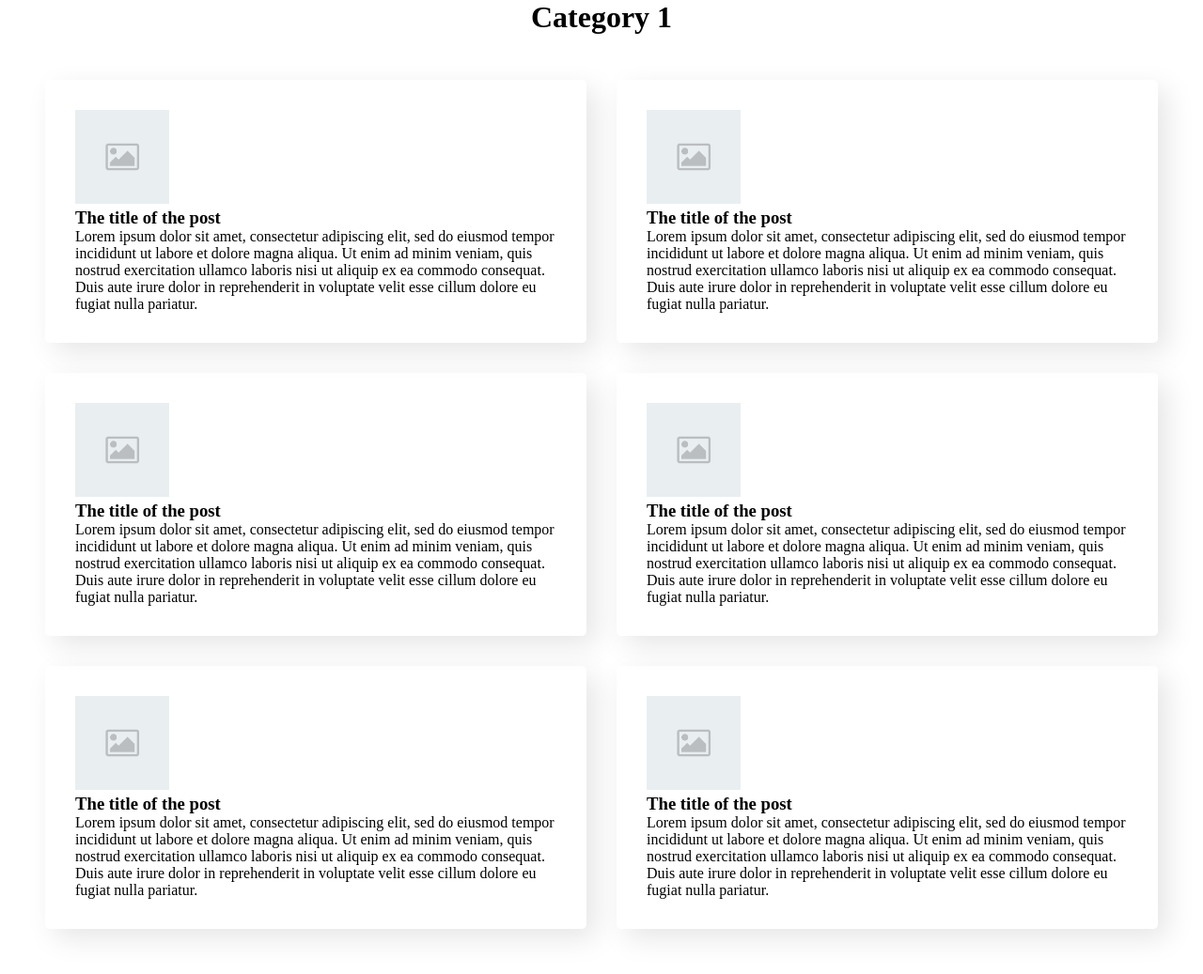
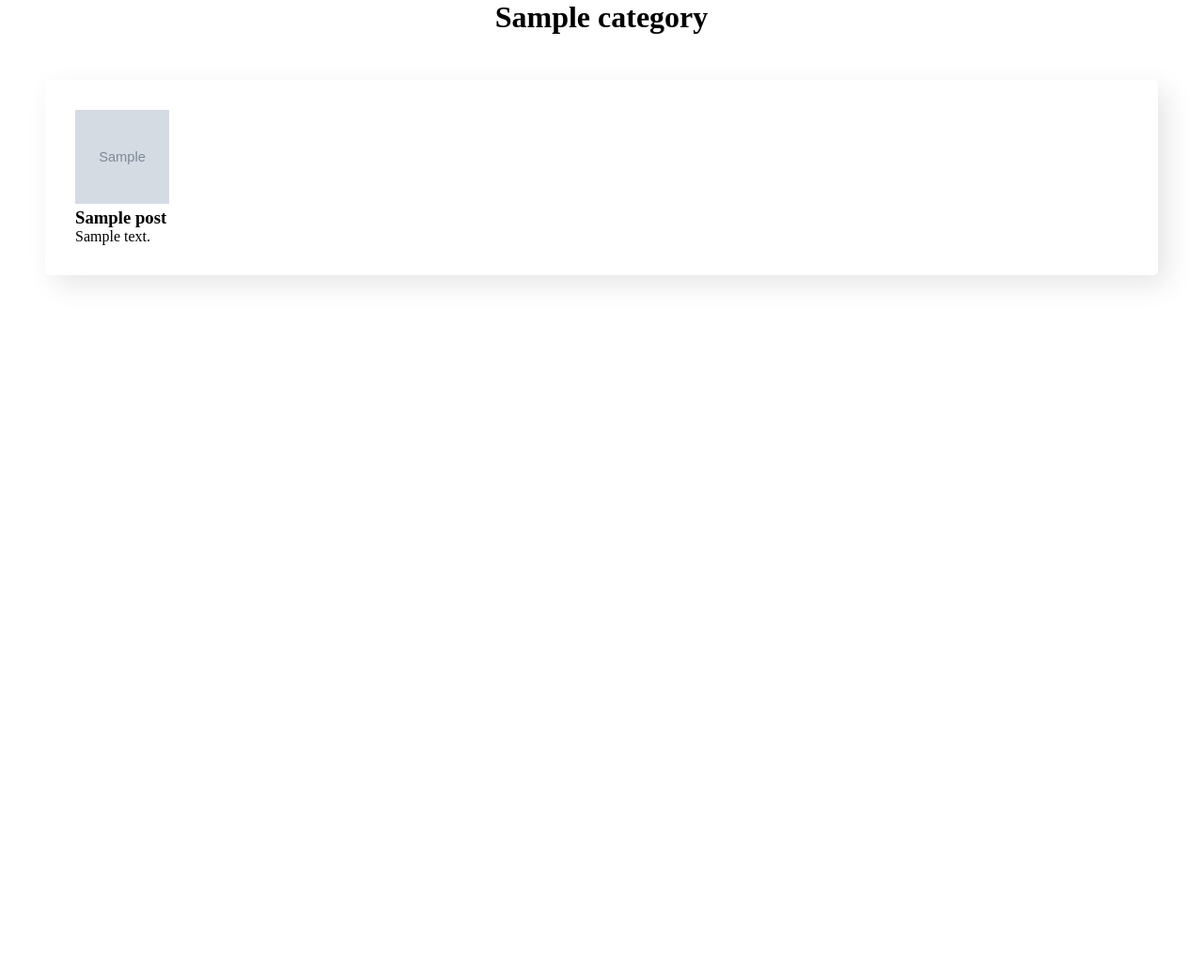
Before and after one commit to esekcacttus/basic-web-development-website-and-cms, a PHP site: page /front/index.php in a window 1280 px wide. Shown: the part 104-1141 px from the top of the page at 94% size. After the commit the page ends 407 px from the top, so only its background shows below. Run offline with PHP 8.4, Linux system fonts and the light colour scheme; tables that the repository leaves empty hold one stand-in row (values such as "Sample post"); grey boxes marked "Sample" are stand-in pictures.

Commit message:
Included categories and posts from db
Added categories and posts from db in Home Page

```diff
--- a/front/index.php
+++ b/front/index.php
@@ -1,50 +1,28 @@
 <?php include 'header.php';?>
 
-<h1 class="category_title">Category 1</h1>
-<div class="container">
-    <div class="article">
-        <img class="card_image" src="images/default-placeholder.png"></img>
-        <h3>The title of the post</h3>
-        <p>Lorem ipsum dolor sit amet, consectetur adipiscing elit, sed do eiusmod tempor incididunt ut labore et dolore magna aliqua.
-            Ut enim ad minim veniam, quis nostrud exercitation ullamco laboris nisi ut aliquip ex ea commodo consequat.
-            Duis aute irure dolor in reprehenderit in voluptate velit esse cillum dolore eu fugiat nulla pariatur. </p>
+<?php
+    foreach($categories as $category){
+
+        $categoryPosts = getPostsByCategoryId($category['id']);
+        if(empty($categoryPosts)){
+            continue;
+        }
+?>
+    <h1 class="category_title"><?php echo $category['category_name'] ?></h1>
+
+    <div class="container">
+    <?php
+        foreach($categoryPosts as $post){
+    ?>
+        <div class="article">
+            <img class="card_image" src="<?php echo $post['img_link'] ?>"></img>
+            <h3><?php echo $post['title'] ?></h3>
+            <p><?php echo $post['description'] ?> </p>
+        </div>
+
+    <?php } ?>
     </div>
-    <div class="article">
-        <img class="card_image" src="images/default-placeholder.png"></img>
-        <h3>The title of the post</h3>
-        <p>Lorem ipsum dolor sit amet, consectetur adipiscing elit, sed do eiusmod tempor incididunt ut labore et dolore magna aliqua.
-            Ut enim ad minim veniam, quis nostrud exercitation ullamco laboris nisi ut aliquip ex ea commodo consequat.
-            Duis aute irure dolor in reprehenderit in voluptate velit esse cillum dolore eu fugiat nulla pariatur. </p>
-    </div>
-    <div class="article">
-        <img class="card_image" src="images/default-placeholder.png"></img>
-        <h3>The title of the post</h3>
-        <p>Lorem ipsum dolor sit amet, consectetur adipiscing elit, sed do eiusmod tempor incididunt ut labore et dolore magna aliqua.
-            Ut enim ad minim veniam, quis nostrud exercitation ullamco laboris nisi ut aliquip ex ea commodo consequat.
-            Duis aute irure dolor in reprehenderit in voluptate velit esse cillum dolore eu fugiat nulla pariatur. </p>
-    </div>
-    <div class="article">
-        <img class="card_image" src="images/default-placeholder.png"></img>
-        <h3>The title of the post</h3>
-        <p>Lorem ipsum dolor sit amet, consectetur adipiscing elit, sed do eiusmod tempor incididunt ut labore et dolore magna aliqua.
-            Ut enim ad minim veniam, quis nostrud exercitation ullamco laboris nisi ut aliquip ex ea commodo consequat.
-            Duis aute irure dolor in reprehenderit in voluptate velit esse cillum dolore eu fugiat nulla pariatur. </p>
-    </div>
-    <div class="article">
-        <img class="card_image" src="front/images/default-placeholder.png"></img>
-        <h3>The title of the post</h3>
-        <p>Lorem ipsum dolor sit amet, consectetur adipiscing elit, sed do eiusmod tempor incididunt ut labore et dolore magna aliqua.
-            Ut enim ad minim veniam, quis nostrud exercitation ullamco laboris nisi ut aliquip ex ea commodo consequat.
-            Duis aute irure dolor in reprehenderit in voluptate velit esse cillum dolore eu fugiat nulla pariatur.</p>
-    </div>
-    <div class="article">
-        <img class="card_image" src="front/images/default-placeholder.png"></img>
-        <h3>The title of the post</h3>
-        <p>Lorem ipsum dolor sit amet, consectetur adipiscing elit, sed do eiusmod tempor incididunt ut labore et dolore magna aliqua.
-            Ut enim ad minim veniam, quis nostrud exercitation ullamco laboris nisi ut aliquip ex ea commodo consequat.
-            Duis aute irure dolor in reprehenderit in voluptate velit esse cillum dolore eu fugiat nulla pariatur. </p>
-    </div>
-</div>
 <?php
+}
 include "footer.php"
 ?>
```
